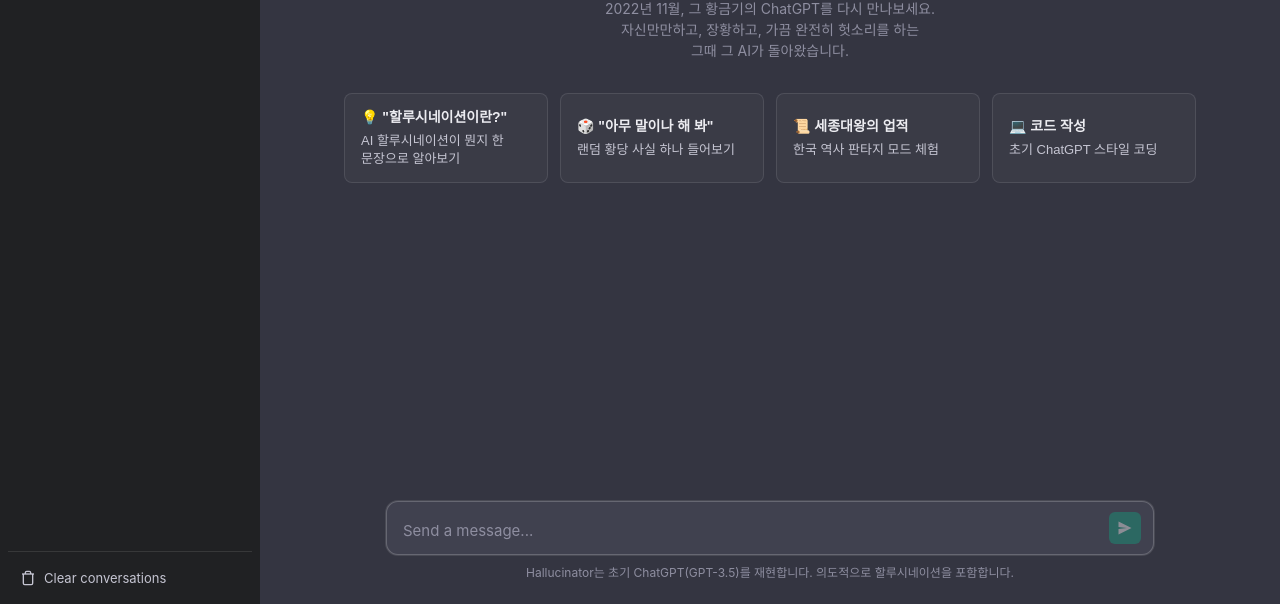
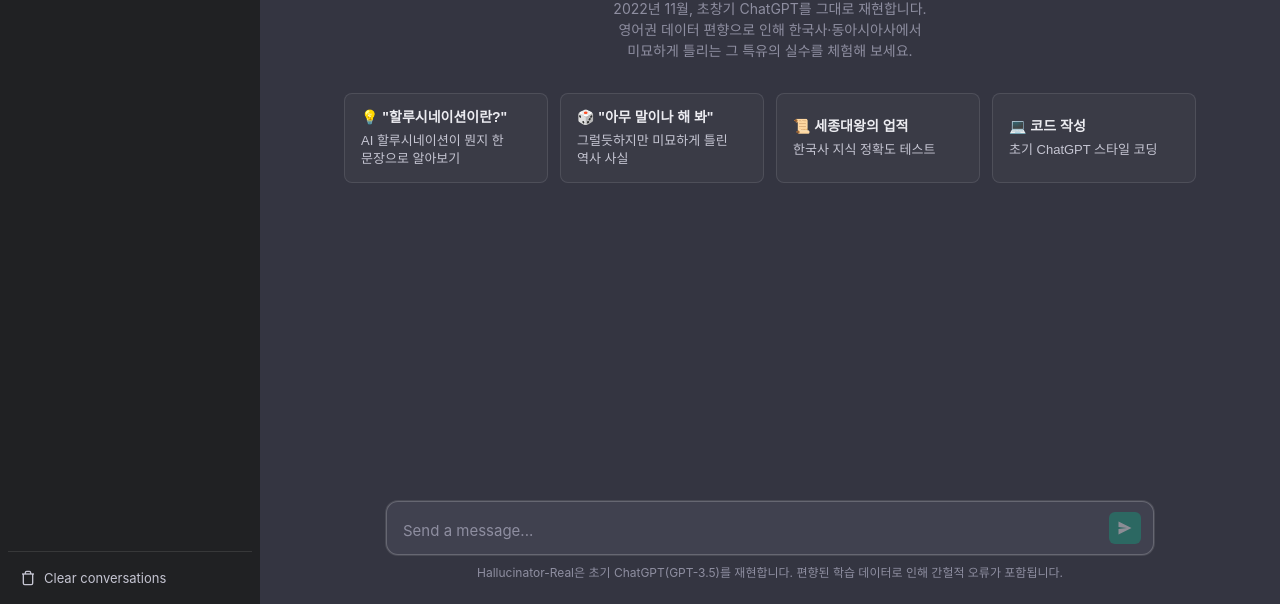
Before and after one commit to JTech-CO/Hallucinator, a plain HTML site: page index.html in a window 1280 px wide. Shown: the part 196-800 px from the top of the page. Drawn offline with Linux system fonts and the light colour scheme.

Commit message:
Update index.html

```diff
--- a/index.html
+++ b/index.html
@@ -4,7 +4,7 @@
 <head>
   <meta charset="UTF-8">
   <meta name="viewport" content="width=device-width, initial-scale=1.0">
-  <title>Hallucinator - 2022 ChatGPT Emulator</title>
+  <title>Hallucinator-Real - 초창기 ChatGPT 재현</title>
   <link rel="stylesheet" href="css/style.css">
 </head>
 
@@ -46,7 +46,7 @@
             <line x1="3" y1="18" x2="21" y2="18" />
           </svg>
         </button>
-        <span class="topbar-title" id="topbarTitle">Hallucinator</span>
+        <span class="topbar-title" id="topbarTitle">Hallucinator-Real</span>
         <div style="width:28px"></div>
       </div>
 
@@ -56,8 +56,8 @@
           <!-- Welcome screen -->
           <div class="welcome" id="welcomeScreen">
             <img class="welcome-logo" src="https://i.imgur.com/DdUSO9H.jpeg" alt="Hallucinator Logo">
-            <h1>Hallucinator</h1>
-            <p>2022년 11월, 그 황금기의 ChatGPT를 다시 만나보세요.<br>자신만만하고, 장황하고, 가끔 완전히 헛소리를 하는<br>그때 그 AI가 돌아왔습니다.</p>
+            <h1>Hallucinator-Real</h1>
+            <p>2022년 11월, 초창기 ChatGPT를 그대로 재현합니다.<br>영어권 데이터 편향으로 인해 한국사·동아시아사에서<br>미묘하게 틀리는 그 특유의 실수를 체험해 보세요.</p>
             <div class="starter-buttons">
               <button class="starter-btn" onclick="sendStarter('할루시네이션이란?')">
                 <strong>💡 "할루시네이션이란?"</strong>
@@ -65,11 +65,11 @@
               </button>
               <button class="starter-btn" onclick="sendStarter('아무 말이나 해 봐')">
                 <strong>🎲 "아무 말이나 해 봐"</strong>
-                랜덤 황당 사실 하나 들어보기
+                그럴듯하지만 미묘하게 틀린 역사 사실
               </button>
               <button class="starter-btn" onclick="sendStarter('세종대왕의 업적을 알려줘')">
                 <strong>📜 세종대왕의 업적</strong>
-                한국 역사 판타지 모드 체험
+                한국사 지식 정확도 테스트
               </button>
               <button class="starter-btn" onclick="sendStarter('Python으로 피보나치 수열 만들어줘')">
                 <strong>💻 코드 작성</strong>
@@ -96,7 +96,7 @@
             </button>
           </div>
           <div class="input-footer">
-            Hallucinator는 초기 ChatGPT(GPT-3.5)를 재현합니다. 의도적으로 할루시네이션을 포함합니다.
+            Hallucinator-Real은 초기 ChatGPT(GPT-3.5)를 재현합니다. 편향된 학습 데이터로 인해 간헐적 오류가 포함됩니다.
           </div>
         </div>
       </div>
```
